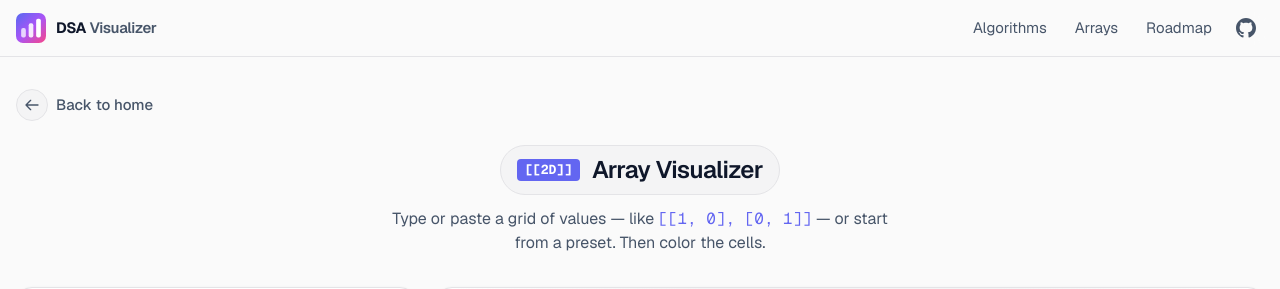
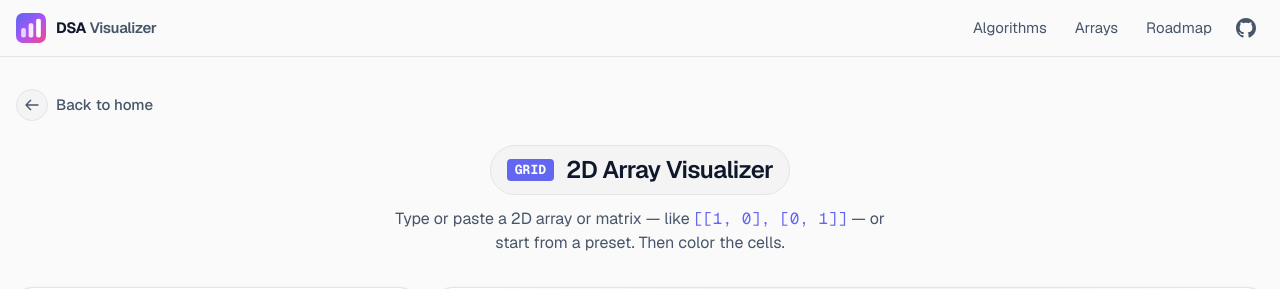
Before and after one commit to salsadsid/visualizer, a Next.js app: page /data-structures/arrays in a window 1280 px wide. Shown: the top 289 px of the page. Built offline with nearby package versions, Linux system fonts and the light colour scheme; no server answers.

Commit message:
fix(arrays): match the page heading to its title
The page title said "2D Array Visualizer" while the H1 said "Array
Visualizer", so the heading missed the phrase people search for. The H1
and intro now say "2D array" and "matrix", and the chip reads GRID to
mirror the sorting page's SORT.

```diff
--- a/src/app/data-structures/arrays/page.jsx
+++ b/src/app/data-structures/arrays/page.jsx
@@ -45,14 +45,14 @@ export default function TwoDArrayVisualizer() {
             <header className="mb-8 text-center">
                 <div className="inline-flex items-center gap-3 px-4 py-2 rounded-full surface-muted">
                     <span className="font-mono text-xs font-bold px-2 py-0.5 rounded bg-accent text-white">
-                        [[2D]]
+                        GRID
                     </span>
                     <h1 className="text-xl md:text-2xl font-semibold tracking-tight">
-                        Array Visualizer
+                        2D Array Visualizer
                     </h1>
                 </div>
                 <p className="mt-3 text-base text-muted max-w-lg mx-auto">
-                    Type or paste a grid of values — like{" "}
+                    Type or paste a 2D array or matrix — like{" "}
                     <code className="font-mono text-accent">[[1, 0], [0, 1]]</code> — or
                     start from a preset. Then color the cells.
                 </p>
```
